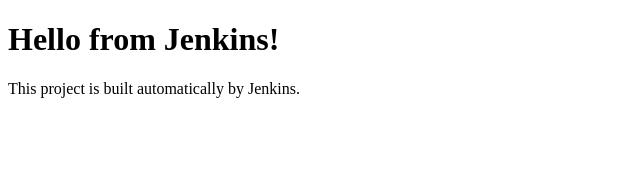
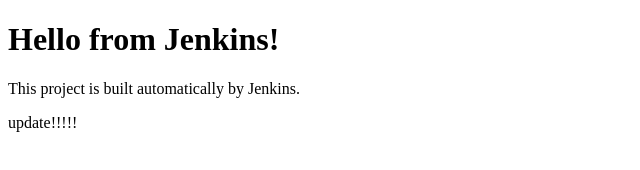
Before and after one commit to avigail-levy/jenkins-demo, a plain HTML site: page index.html in a window 1280 px wide. Shown: the full height of the page, 0-640 px from the left. Drawn offline with Linux system fonts and the light colour scheme.

Commit message:
Add update

```diff
--- a/index.html
+++ b/index.html
@@ -6,5 +6,6 @@
 <body>
     <h1>Hello from Jenkins!</h1>
     <p>This project is built automatically by Jenkins.</p>
+    <p>update!!!!!</p>
 </body>
 </html>
```
